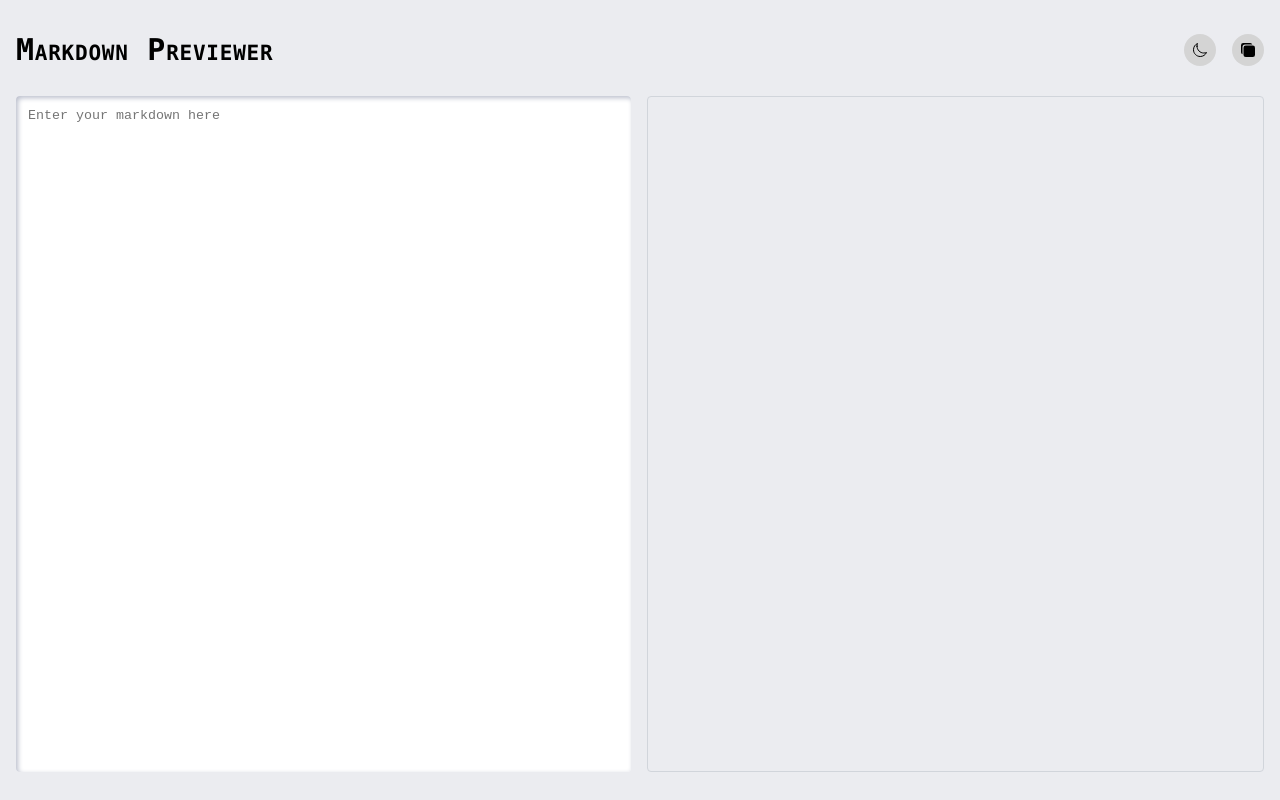
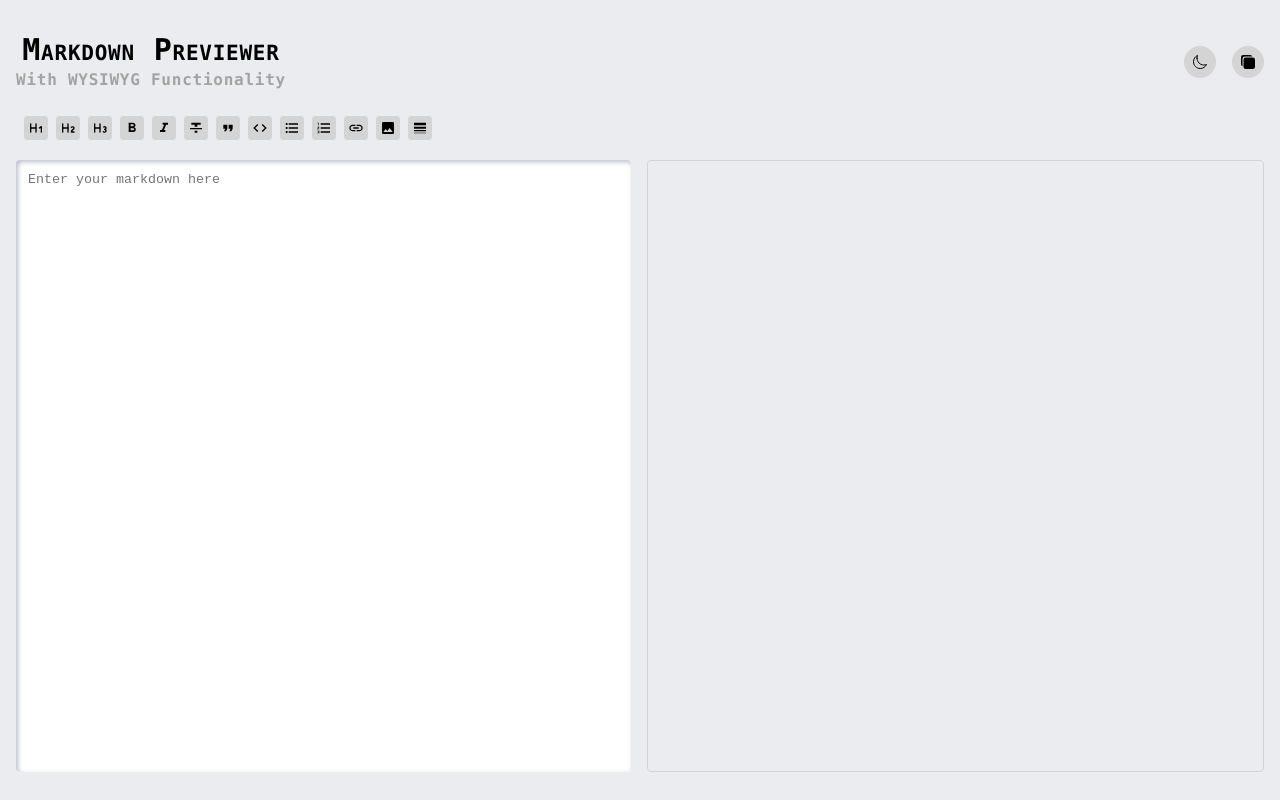
Before and after one commit to Eshan05/PreviewGFM, a React (Create React App) app: page / in a window 1280 px wide. Built offline with nearby package versions, Linux system fonts and the light colour scheme.

Commit message:
Starting WYSIWYG

```diff
--- a/src/App.js
+++ b/src/App.js
@@ -5,6 +5,7 @@
 import 'katex/dist/katex.min.css';
 import ThemeToggle from './components/theme-toggle';
 import { IoCheckmark, IoClose, IoCopy } from 'react-icons/io5';
+import MarkdownToolbar from './components/markdown-toolbar';
 
 function App() {
   const [markdown, setMarkdown] = useState('');
@@ -55,13 +56,62 @@
       });
   };
 
+  const applyMarkdownFormat = (format) => {
+    let newMarkdown;
+    switch (format) {
+      case 'h1':
+        newMarkdown = '# ';
+        break;
+      case 'h2':
+        newMarkdown = '## ';
+        break;
+      case 'h3':
+        newMarkdown = '### ';
+        break;
+      case 'bold':
+        newMarkdown = '**bold text**';
+        break;
+      case 'italic':
+        newMarkdown = '*italic text*';
+        break;
+      case 'strike':
+        newMarkdown = '~strike text~';
+        break;
+      case 'quote':
+        newMarkdown = '> quote text';
+        break;
+      case 'code':
+        newMarkdown = '`code`';
+        break;
+      case 'ul':
+        newMarkdown = '- list item';
+        break;
+      case 'ol':
+        newMarkdown = '1. list item';
+        break;
+      case 'link':
+        newMarkdown = '[link text](url)';
+        break;
+      case 'image':
+        newMarkdown = '![alt text](image_url)';
+        break;
+      case 'hr':
+        newMarkdown = '---';
+        break;
+      default:
+        newMarkdown = '';
+    }
+    setMarkdown(prev => prev + newMarkdown + '\n'); // Append the new format
+  };
+
   return (
     <div className="flex flex-col min-h-screen p-4 bg-[#EBECF0] dark:bg-[#272727] dark:text-[#ceced2]">
       <header className='flex items-center justify-between'>
-        <h1 className="my-4 font-mono text-3xl tracking-wide text-center small-caps">
-          Markdown Previewer
+        <h1 className="flex flex-col my-4 font-mono text-3xl tracking-wide text-center">
+          <strong className='small-caps'>Markdown Previewer</strong>
+          <span className='text-base text-neutral-400 dark:text-neutral-600'>With WYSIWYG Functionality</span>
         </h1>
-        <div className="flex items-center gap-x-2 space-around" id="btns">
+        <div className="flex items-center gap-x-2" id="header-btns">
           <ThemeToggle />
           <button
             onClick={copyToClipboard}
@@ -78,6 +128,7 @@
           </button>
         </div>
       </header>
+      <MarkdownToolbar onFormat={applyMarkdownFormat} />
       <div className="flex flex-col flex-1 gap-4 lg:flex-row">
         <textarea
           className="flex-1 dark:bg-[#2D2D2D] rounded p-3 my-3 resize-none overflow-y-auto dark:text-white"
--- /dev/null
+++ b/src/components/markdown-toolbar.js
@@ -0,0 +1,27 @@
+import React from 'react';
+import { LuHeading1, LuHeading2, LuHeading3 } from "react-icons/lu";
+import { MdCode, MdFormatBold, MdFormatItalic, MdFormatListBulleted, MdFormatListNumbered, MdFormatQuote, MdFormatStrikethrough, MdImage, MdLineWeight, MdLink } from "react-icons/md";
+
+const MarkdownToolbar = ({ onFormat }) => {
+  const handleFormat = (format) => { onFormat(format); };
+
+  return (
+    <div className="flex p-2 space-x-2 markdown-toolbar btns *:dark:bg-neutral-700 *:bg-neutral-300 *:border-none *:dark:text-white *:text-base *:text-black">
+      <button onClick={() => handleFormat('h1')} aria-label="Heading 1"><LuHeading1 /></button>
+      <button onClick={() => handleFormat('h2')} aria-label="Heading 2"><LuHeading2 /></button>
+      <button onClick={() => handleFormat('h3')} aria-label="Heading 3"><LuHeading3 /></button>
+      <button onClick={() => handleFormat('bold')} aria-label="Bold"><MdFormatBold /></button>
+      <button onClick={() => handleFormat('italic')} aria-label="Italic"><MdFormatItalic /></button>
+      <button onClick={() => handleFormat('strike')} aria-label="Strikethrough"><MdFormatStrikethrough /></button>
+      <button onClick={() => handleFormat('quote')} aria-label="Quote"><MdFormatQuote /></button>
+      <button onClick={() => handleFormat('code')} aria-label="Code"><MdCode /></button>
+      <button onClick={() => handleFormat('ul')} aria-label="Unordered List"><MdFormatListBulleted /></button>
+      <button onClick={() => handleFormat('ol')} aria-label="Ordered List"><MdFormatListNumbered /></button>
+      <button onClick={() => handleFormat('link')} aria-label="Link"><MdLink /></button>
+      <button onClick={() => handleFormat('image')} aria-label="Image"><MdImage /></button>
+      <button onClick={() => handleFormat('hr')} aria-label="Horizontal Rule"><MdLineWeight /></button>
+    </div>
+  );
+};
+
+export default MarkdownToolbar;
--- a/src/components/theme-toggle.js
+++ b/src/components/theme-toggle.js
@@ -13,7 +13,7 @@
     <button
       id="theme-toggle"
       onClick={toggleDarkMode}
-      className="flex items-center p-2 transition-colors duration-300 rounded-full text-[1em] bg-neutral-300 w-fit dark:bg-neutral-700"
+      className="flex items-center p-2 transition-colors duration-300 rounded-full text-[1em] bg-neutral-300 w-fit dark:bg-neutral-700 hover:bg-neutral-400 dark:hover:bg-neutral-600"
       aria-label="Toggle Dark Mode"
     >
       {darkMode ? (<IoSunnyOutline className='text-white' />) : (<IoMoonOutline />)}
--- a/src/index.css
+++ b/src/index.css
@@ -23,6 +23,7 @@
 
 .no-tw { all: unset !important;}
 .small-caps { font-variant: small-caps; }
+.not-variant { font-variant: unset !important; }
 code { font-family: 'JetBrains Mono', monospace; font-weight: 300; }
 textarea {
   font-family: 'JetBrains Mono', monospace !important;
@@ -50,19 +51,19 @@
   border: none;
 }
 
-.dark button:not(#btns *):not(.faqbtn) {
+.dark button:not(#header-btns *):not(.btns *) {
   background-color: #2d2d2d;
   border-radius: 8px;
   box-shadow: 6px 6px 8px #212121,
     -6px -6px 8px #393939;
 }
 
-.dark button:not(#btns *):not(.faqbtn):hover {
+.dark button:not(#header-btns *):not(.btns *):hover {
   box-shadow: 4px 4px 6px #212121,
     -4px -4px 6px #393939;
 }
 
-.dark button:not(#btns *):not(.faqbtn):active {
+.dark button:not(#header-btns *):not(.btns *):active {
   box-shadow:
     inset 2px 2px 6px rgba(0, 0, 0, 0.6),
     inset -2px -2px 6px rgba(255, 255, 255, 0.2);
@@ -88,16 +89,16 @@
   border: none;
 }
 
-button:not(#btns *):not(.faqbtn) {
+button:not(#header-btns *):not(.btns *) {
   box-shadow: 3px 3px 5px #babecc, -4px -4px 10px #fff;
   cursor: pointer;
   transition: all 0.3s ease-in-out;
   pointer-events: all;
 }
 
-button:not(#btns *):not(.faqbtn):hover { box-shadow: -2px -2px 5px #fff, 2px 2px 5px #babecc; }
-button:not(#btns *):not(.faqbtn):active { box-shadow: inset 2px 2px 3px #babecc, inset -2px -2px 3px #fff; }
-#btns * {
+button:not(#header-btns *):not(.btns *):hover { box-shadow: -2px -2px 5px #fff, 2px 2px 5px #babecc; }
+button:not(#header-btns *):not(.btns *):active { box-shadow: inset 2px 2px 3px #babecc, inset -2px -2px 3px #fff; }
+#header-btns * {
   border: none;
   cursor: pointer;
 }
@@ -120,4 +121,15 @@
   & h1, h2, h3, h4, h5, h6 { margin: .5em 0; }
 }
 
-/*<ul><li><input checked="" disabled="" type="checkbox">*/
+.btns button {
+  font-family: 'JetBrains Mono', monospace;
+  display: inline-flex;
+  align-items: center;
+  justify-content: center;
+  vertical-align: middle;
+  aspect-ratio: 1/1;
+  max-width: 2em;
+  width: 1.5em;
+  border-radius: .25em;
+  cursor: pointer;
+}
```
